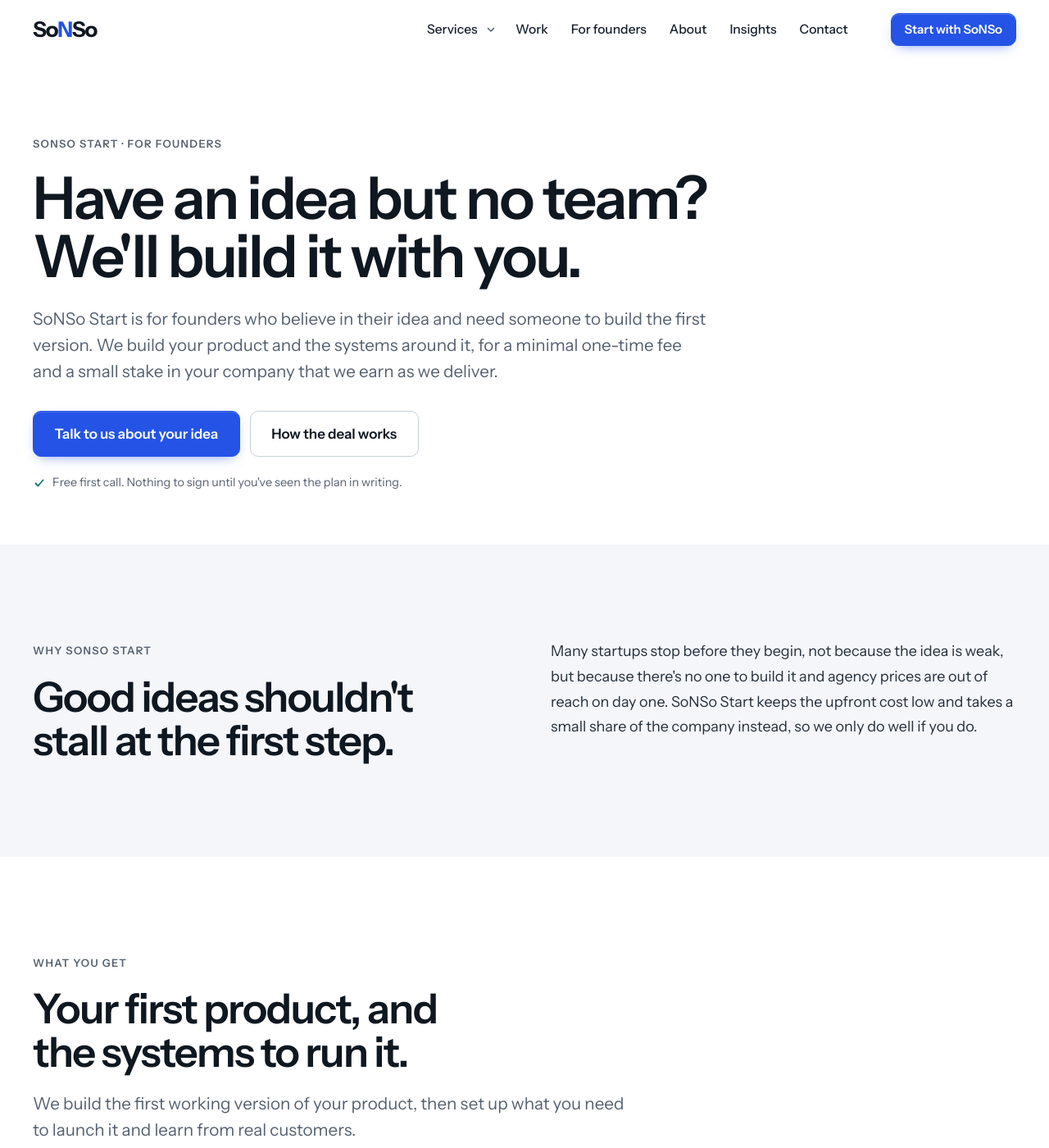
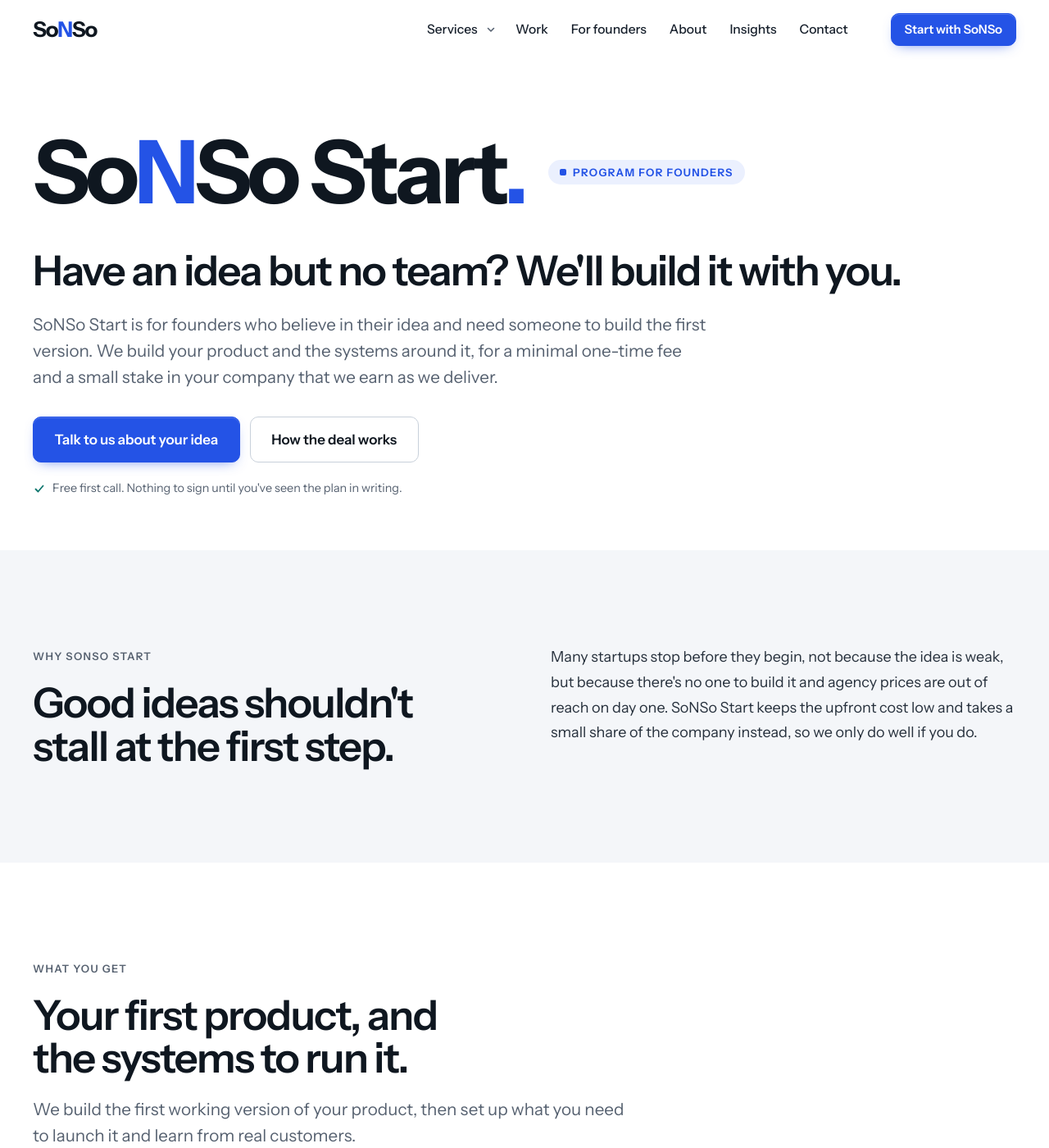
Before and after one commit to Ah-kill/sonso, a Jekyll site: the page built from sonso-site/start.html, in a window 1280 px wide and 1400 px high. Shown: the whole window at 82% size. Built offline with Jekyll 4.4.1, drawn with Linux system fonts in a browser that asks for light colours.

Commit message:
Start page: lead the hero with a "SoNSo Start." program lockup
- Large wordmark-style "SoNSo Start." (blue N and full stop) with a
  "Program for founders" pill, replacing the small eyebrow
- H1 copy unchanged, set one size down so the program name leads
- asset_version bump

Co-Authored-By: Claude Opus 5.5 <noreply@anthropic.com>

```diff
--- a/sonso-site/_config.yml
+++ b/sonso-site/_config.yml
@@ -6,7 +6,7 @@ title: "SoNSo"
 url: "https://sonso.co.in"
 
 # Bump this whenever CSS or JS changes, so browsers download the new files immediately.
-asset_version: "20261005-2"
+asset_version: "20261005-3"
 
 # Contact details shown across the site
 email: "hello@sonso.co.in"
--- a/sonso-site/assets/css/main.css
+++ b/sonso-site/assets/css/main.css
@@ -942,6 +942,18 @@ body[data-page="book"] .wa-float { display: none; }
 .picker-more { margin-top: 1.5rem; }
 
 /* ---------- SoNSo Start page ---------- */
+.start-lockup { display: flex; flex-wrap: wrap; align-items: center; gap: .9rem 1.75rem; margin-bottom: clamp(1.75rem, 4vw, 2.75rem); }
+.start-name {
+  font-size: clamp(3.25rem, 1.9rem + 6vw, 7rem); font-weight: 700; font-stretch: 92%;
+  letter-spacing: -.045em; line-height: .92; color: var(--ink);
+}
+.start-name span, .start-name i { color: var(--accent); font-style: normal; }
+.start-pill {
+  display: inline-flex; align-items: center; gap: .5rem; padding: .45rem .9rem; border-radius: 999px;
+  background: var(--accent-soft); color: var(--accent);
+  font-size: .8125rem; font-weight: 650; letter-spacing: .1em; text-transform: uppercase; line-height: 1.2;
+}
+.start-pill::before { content: ""; width: .5rem; height: .5rem; border-radius: 2px; background: currentColor; flex: none; }
 .list-2col { grid-template-columns: repeat(2, minmax(0, 1fr)); column-gap: clamp(2rem, 5vw, 4rem); row-gap: 1.1rem; }
 .list-2col strong { color: var(--ink); font-weight: 600; }
 @media (max-width: 679px) { .list-2col { grid-template-columns: minmax(0, 1fr); } }
--- a/sonso-site/start.html
+++ b/sonso-site/start.html
@@ -9,8 +9,11 @@ page_id: start
 <!-- 1. HERO -->
 <section class="page-hero">
   <div class="container">
-    <p class="eyebrow">SoNSo Start · For founders</p>
-    <h1 class="h1">Have an idea but no team? We'll build it with you.</h1>
+    <div class="start-lockup">
+      <p class="start-name">So<span>N</span>So Start<i>.</i></p>
+      <span class="start-pill">Program for founders</span>
+    </div>
+    <h1 class="h2">Have an idea but no team? We'll build it with you.</h1>
     <p class="lede">SoNSo Start is for founders who believe in their idea and need someone to build the first version. We build your product and the systems around it, for a minimal one-time fee and a small stake in your company that we earn as we deliver.</p>
     <div class="btn-row">
       <a class="btn btn-primary btn-lg" href="/book?need=start">Talk to us about your idea</a>
```
